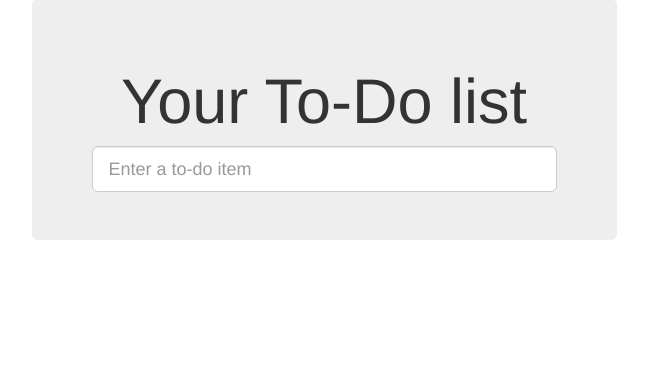
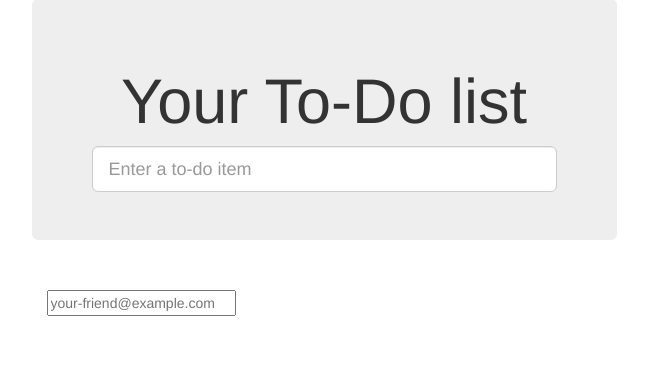
Before and after one commit to jeckt/python-tdd-book, a Django app: template lists/templates/list.html in a window 1280 px wide. Shown: the part 73-446 px from the top of the page, without its empty margins (316-964 px from the left). Run offline with Django 3.2, Linux system fonts and the light colour scheme; the template is opened without the code that fills it: values that come from a table or form of the project are taken from there, others are empty; some libraries are stand-ins or nearby versions.

Commit message:
Add share input box into list template

```diff
--- a/lists/templates/list.html
+++ b/lists/templates/list.html
@@ -10,4 +10,7 @@
       <tr><td>{{ forloop.counter }}: {{ item.text }}</td></tr>
     {% endfor %}
   </table>
+  <form>
+    <input name="sharee" placeholder="your-friend@example.com"/>
+  </form>
 {% endblock %}
```
